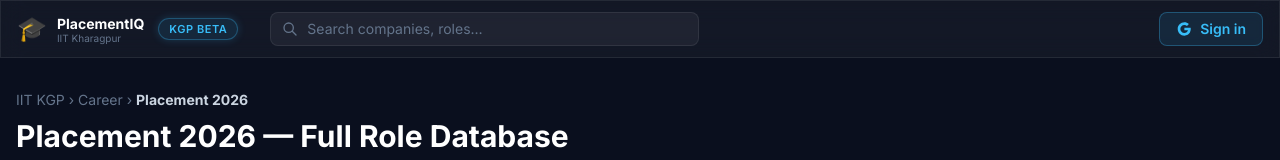
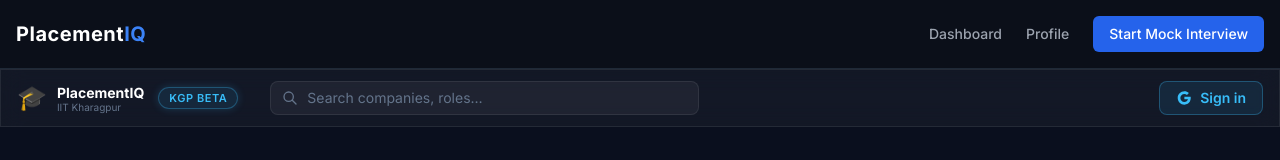
Before and after one commit to Paragiscool/placement-saas, a Next.js app: page /dashboard in a window 1280 px wide. Shown: the top 160 px of the page. Built offline with nearby package versions, Linux system fonts and the light colour scheme; no server answers; the database is empty.

Commit message:
feat: add global navigation bar for page interconnection

```diff
--- a/src/app/layout.tsx
+++ b/src/app/layout.tsx
@@ -14,11 +14,16 @@
   keywords: ['IIT KGP', 'placements', 'jobs', 'internship', 'CTC', 'dashboard'],
 }
 
+import Navbar from "@/components/Navbar"
+
 export default function RootLayout({ children }: { children: React.ReactNode }) {
   return (
     <html lang="en" className="dark">
-      <body className={`${inter.variable} font-sans bg-[#0a0f1e] text-slate-100 antialiased`}>
-        {children}
+      <body className={`${inter.variable} font-sans bg-[#0a0f1e] text-slate-100 antialiased min-h-screen flex flex-col`}>
+        <Navbar />
+        <main className="flex-grow">
+          {children}
+        </main>
       </body>
     </html>
   )
--- /dev/null
+++ b/src/components/Navbar.tsx
@@ -0,0 +1,38 @@
+import Link from 'next/link';
+
+export default function Navbar() {
+  return (
+    <nav className="w-full bg-[#0B0F19] border-b border-gray-800 p-4 sticky top-0 z-50">
+      <div className="max-w-7xl mx-auto flex justify-between items-center">
+        {/* Brand Logo / Name */}
+        <Link href="/dashboard" className="text-white font-bold text-xl tracking-wide">
+          Placement<span className="text-blue-500">IQ</span>
+        </Link>
+
+        {/* Navigation Links */}
+        <div className="flex items-center gap-6">
+          <Link
+            href="/dashboard"
+            className="text-gray-400 hover:text-white transition-colors text-sm font-medium"
+          >
+            Dashboard
+          </Link>
+          <Link
+            href="/profile"
+            className="text-gray-400 hover:text-white transition-colors text-sm font-medium"
+          >
+            Profile
+          </Link>
+
+          {/* Example of a highlighted action button */}
+          <Link
+            href="/interview"
+            className="bg-blue-600 hover:bg-blue-700 text-white px-4 py-2 rounded-md text-sm font-medium transition-colors"
+          >
+            Start Mock Interview
+          </Link>
+        </div>
+      </div>
+    </nav>
+  );
+}
```
